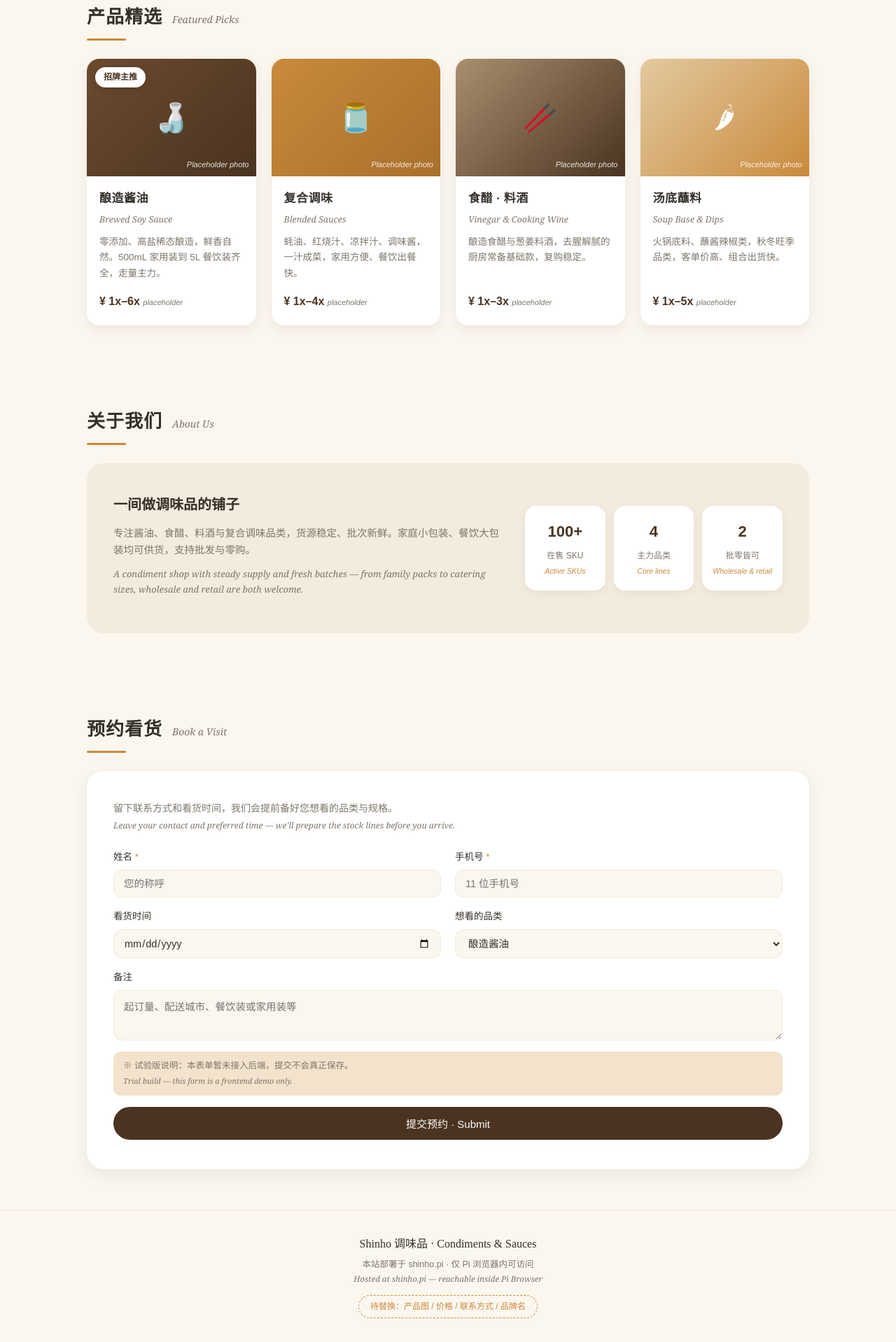
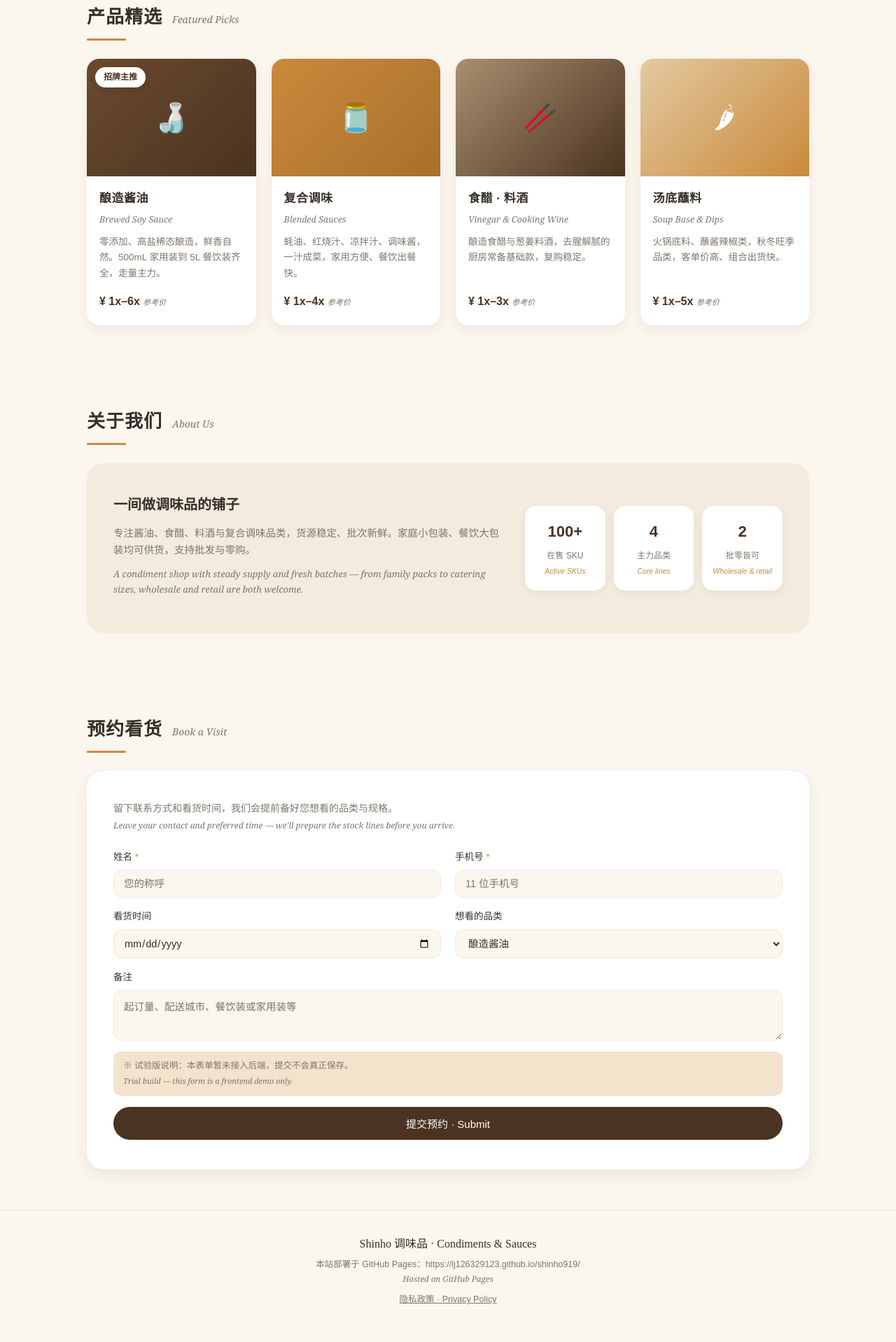
Before and after one commit to lj126329123/shinho919, a plain HTML site: page index.html in a window 1280 px wide. Shown: the part 606-2524 px from the top of the page at 70% size. Drawn offline with Linux system fonts and the light colour scheme.

Commit message:
Fix footer domain and placeholder text, add meta description, privacy page

```diff
--- a/index.html
+++ b/index.html
@@ -4,6 +4,7 @@
 <meta charset="UTF-8">
 <meta name="viewport" content="width=device-width, initial-scale=1.0">
 <title>Shinho 调味品 · Condiments &amp; Sauces</title>
+<meta name="description" content="Shinho 调味品展示站：零添加酿造酱油、复合调味汁、食醋料酒与火锅汤底蘸料，家庭装与餐饮装齐全，批零皆可供货，欢迎预约看货。">
 <style>
   :root{
     --cream:#FBF6EE;
@@ -238,38 +239,38 @@
   <div class="grid">
 
     <div class="card">
-      <div class="card-img img-a"><span>🍶</span><span class="badge">招牌主推</span><small>Placeholder photo</small></div>
+      <div class="card-img img-a"><span>🍶</span><span class="badge">招牌主推</span></div>
       <div class="card-body">
         <h3 class="serif">酿造酱油</h3><div class="en">Brewed Soy Sauce</div>
         <p>零添加、高盐稀态酿造，鲜香自然。500mL 家用装到 5L 餐饮装齐全，走量主力。</p>
-        <div class="price-row"><span class="price">¥ 1x–6x <small>placeholder</small></span></div>
+        <div class="price-row"><span class="price">¥ 1x–6x <small>参考价</small></span></div>
       </div>
     </div>
 
     <div class="card">
-      <div class="card-img img-b"><span>🫙</span><small>Placeholder photo</small></div>
+      <div class="card-img img-b"><span>🫙</span></div>
       <div class="card-body">
         <h3 class="serif">复合调味</h3><div class="en">Blended Sauces</div>
         <p>蚝油、红烧汁、凉拌汁、调味酱，一汁成菜，家用方便、餐饮出餐快。</p>
-        <div class="price-row"><span class="price">¥ 1x–4x <small>placeholder</small></span></div>
+        <div class="price-row"><span class="price">¥ 1x–4x <small>参考价</small></span></div>
       </div>
     </div>
 
     <div class="card">
-      <div class="card-img img-c"><span>🥢</span><small>Placeholder photo</small></div>
+      <div class="card-img img-c"><span>🥢</span></div>
       <div class="card-body">
         <h3 class="serif">食醋 · 料酒</h3><div class="en">Vinegar &amp; Cooking Wine</div>
         <p>酿造食醋与葱姜料酒，去腥解腻的厨房常备基础款，复购稳定。</p>
-        <div class="price-row"><span class="price">¥ 1x–3x <small>placeholder</small></span></div>
+        <div class="price-row"><span class="price">¥ 1x–3x <small>参考价</small></span></div>
       </div>
     </div>
 
     <div class="card">
-      <div class="card-img img-d"><span>🌶</span><small>Placeholder photo</small></div>
+      <div class="card-img img-d"><span>🌶</span></div>
       <div class="card-body">
         <h3 class="serif">汤底蘸料</h3><div class="en">Soup Base &amp; Dips</div>
         <p>火锅底料、蘸酱辣椒类，秋冬旺季品类，客单价高、组合出货快。</p>
-        <div class="price-row"><span class="price">¥ 1x–5x <small>placeholder</small></span></div>
+        <div class="price-row"><span class="price">¥ 1x–5x <small>参考价</small></span></div>
       </div>
     </div>
 
@@ -319,8 +320,8 @@
 
 <footer>
   <div class="serif">Shinho 调味品 · Condiments &amp; Sauces</div>
-  <p>本站部署于 shinho.pi · 仅 Pi 浏览器内可访问<br><span class="en" style="font-size:11.5px;">Hosted at shinho.pi — reachable inside Pi Browser</span></p>
-  <span class="trial-note">待替换：产品图 / 价格 / 联系方式 / 品牌名</span>
+  <p>本站部署于 GitHub Pages：https://lj126329123.github.io/shinho919/<br><span class="en" style="font-size:11.5px;">Hosted on GitHub Pages</span></p>
+  <p style="margin-top:8px;"><a href="privacy.html" style="color:inherit;text-decoration:underline;">隐私政策 · Privacy Policy</a></p>
 </footer>
 
 <script>
```
Also changed, not shown: privacy.html (added, +51 -0 lines).
